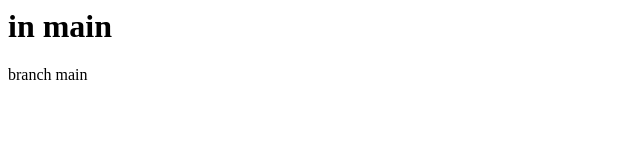
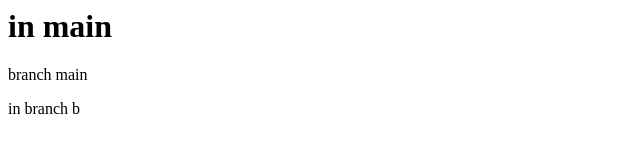
Before and after one commit to Praveenkumar-119/new-repo, a plain HTML site: page index.html in a window 1280 px wide. Shown: the full height of the page, 0-640 px from the left. Drawn offline with Linux system fonts and the light colour scheme.

Commit message:
branch b

```diff
--- a/index.html
+++ b/index.html
@@ -2,5 +2,6 @@
 	<body>
 		<h1>in main</h1>
 		<p>branch main</p>
+		<p>in branch b</p>
 	</body>
 </html>
```
